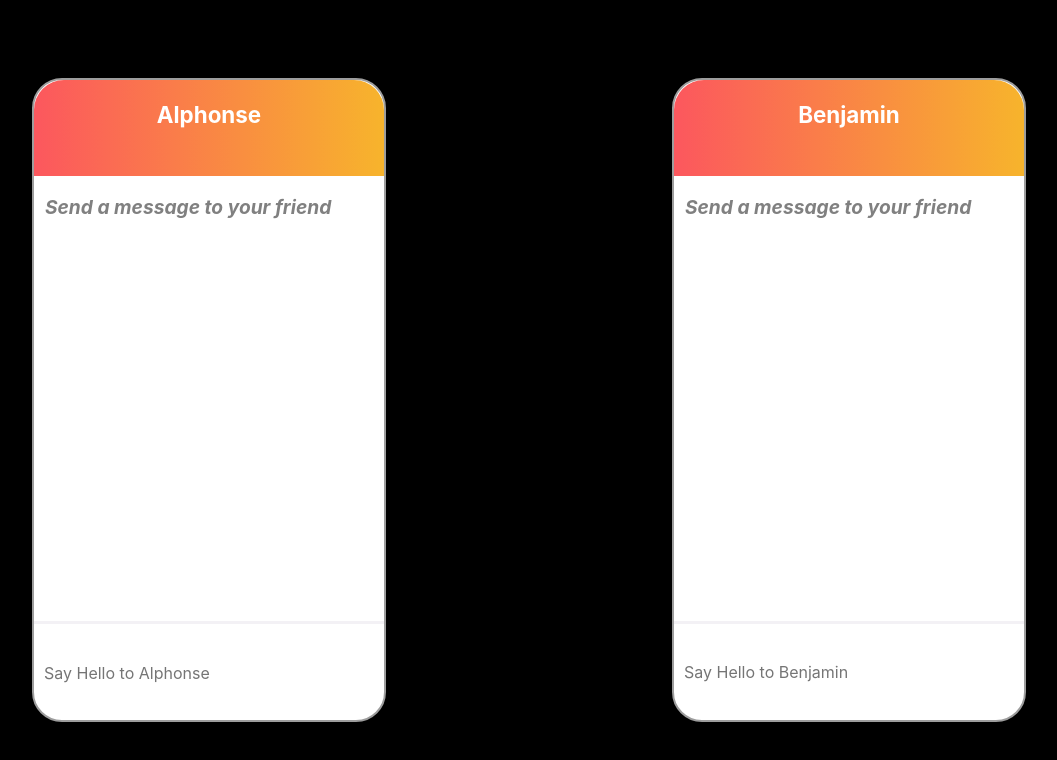
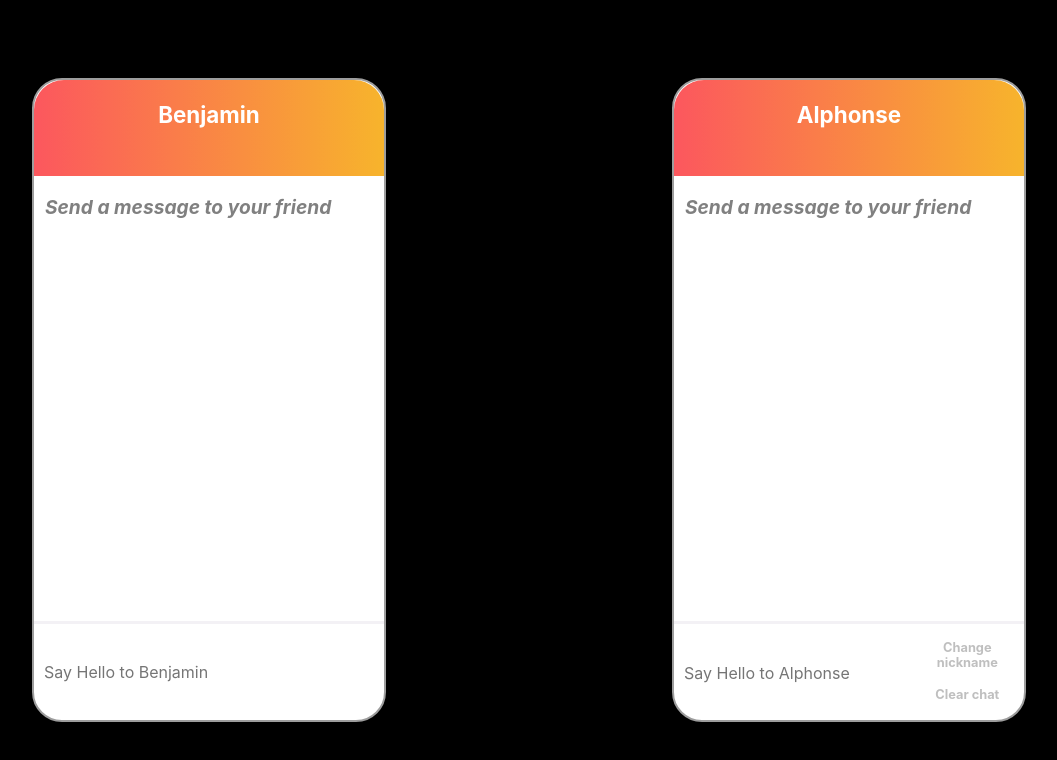
Before and after one commit to Benjamin1er/coton-chat, a React (Create React App) app: page / in a window 1280 px wide. Shown: the top 760 px of the page, without its empty margins (111-1168 px from the left). Built offline with nearby package versions, Linux system fonts and the light colour scheme.

Commit message:
Commit before sorting code

```diff
--- a/src/App.js
+++ b/src/App.js
@@ -1,11 +1,11 @@
-import Conversation from './components/Conversation'
+import GlobalPage from './components/GlobalPage'
 
 import './App.css'
 
 function App() {
   return (
     <div className='app'>
-      <Conversation />
+      <GlobalPage />
     </div>
   )
 }
--- a/src/components/Conversation.css
+++ b/src/components/GlobalPage.css
@@ -80,7 +80,7 @@ ul {
   border: none;
   cursor: pointer;
   opacity: 0.5;
-  color: white;
+  color: gray;
   font-weight: bold;
   font-size: 0.8em;
 }
--- a/src/components/Conversation.jsx
+++ b/src/components/GlobalPage.jsx
@@ -1,10 +1,11 @@
 import { useState, useEffect } from 'react'
-import User1 from './User1'
-import User2 from './User2'
+import RightScreen from './RightScreen'
+import LeftScreen from './LeftScreen'
 
-import './Conversation.css'
+import './GlobalPage.css'
 
-const Conversation = () => {
+const GlobalPage = () => {
+  // State declarations passed to props
   const [chat, setChat] = useState(() => {
     const saved = localStorage.getItem('conversation')
     const initialValue = JSON.parse(saved)
@@ -12,16 +13,25 @@ const Conversation = () => {
   })
   const [name, setName] = useState({ name1: 'Benjamin', name2: 'Alphonse' })
 
+  //Set props in a variable
+  const props = {
+    chat: chat,
+    name: name,
+    setChat: setChat,
+    setName: setName
+  }
+
+  //useEffect to put users inputs into local storage
   useEffect(() => {
     localStorage.setItem('conversation', JSON.stringify(chat))
   }, [chat])
 
   return (
     <div className='conversation'>
-      <User1 setChat={setChat} chat={chat} name={name} setName={setName} />
-      <User2 setChat={setChat} chat={chat} name={name} setName={setName} />
+      <LeftScreen {...props} />
+      <RightScreen {...props} />
     </div>
   )
 }
 
-export default Conversation
+export default GlobalPage
--- a/src/components/User2.jsx
+++ b/src/components/LeftScreen.jsx
@@ -1,8 +1,8 @@
 import { useState, useRef, useEffect } from 'react'
 
-import './User2.css'
+import './RightScreen.css'
 
-const User2 = props => {
+const RightScreen = props => {
   const [message, setMessage] = useState('')
 
   const handleSubmit = e => {
@@ -42,7 +42,7 @@ const User2 = props => {
                 style={{
                   borderRadius:
                     userText[0] !== props.name.name1
-                      ? '30px 30px 30px 0'
+                      ? '40px 40px 40px 0'
                       : '40px 40px 0 40px',
                   marginLeft: userText[0] == props.name.name1 ? '120px' : null
                 }}
@@ -69,4 +69,4 @@ const User2 = props => {
   )
 }
 
-export default User2
+export default RightScreen
--- a/src/components/User1.jsx
+++ b/src/components/RightScreen.jsx
@@ -1,10 +1,12 @@
 import { useState, useRef, useEffect } from 'react'
 
-import './User1.css'
+import './LeftScreen.css'
 
-const User1 = props => {
+const LeftScreen = props => {
+  //State Declaration for user input
   const [message, setMessage] = useState('')
 
+  //Functions to put users input into states
   const handleSubmit = e => {
     e.preventDefault()
     props.setChat(container => [
@@ -17,16 +19,17 @@ const User1 = props => {
     setMessage(e.target.value)
   }
 
+  //Function to clear the chat for both users (delete both chat states and localstorage)
   const clearStorage = () => {
     localStorage.removeItem('conversation')
     props.setChat('')
   }
 
+  //Function to keep the scrollbar at downest possible point
   const messagesEndRef = useRef(null)
   const scrollToBottom = () => {
     messagesEndRef.current?.scrollIntoView({ behavior: 'smooth' })
   }
-
   useEffect(() => {
     scrollToBottom()
   }, [message])
@@ -45,12 +48,10 @@ const User1 = props => {
                 className='textBlock'
                 ref={messagesEndRef}
                 style={{
-                  // textAlign:
-                  //   userText[0] !== props.name.name1 ? 'right' : 'left',
                   borderRadius:
                     userText[0] !== props.name.name1
                       ? '40px 40px 0 40px'
-                      : '30px 30px 30px 0',
+                      : '40px 40px 40px 0',
                   marginLeft: userText[0] == props.name.name2 ? '120px' : null
                 }}
                 key={index}
@@ -83,4 +84,4 @@ const User1 = props => {
   )
 }
 
-export default User1
+export default LeftScreen
```
Also changed, not shown: src/components/LeftScreen.css (renamed from src/components/User1.css), src/components/RightScreen.css (renamed from src/components/User2.css).
